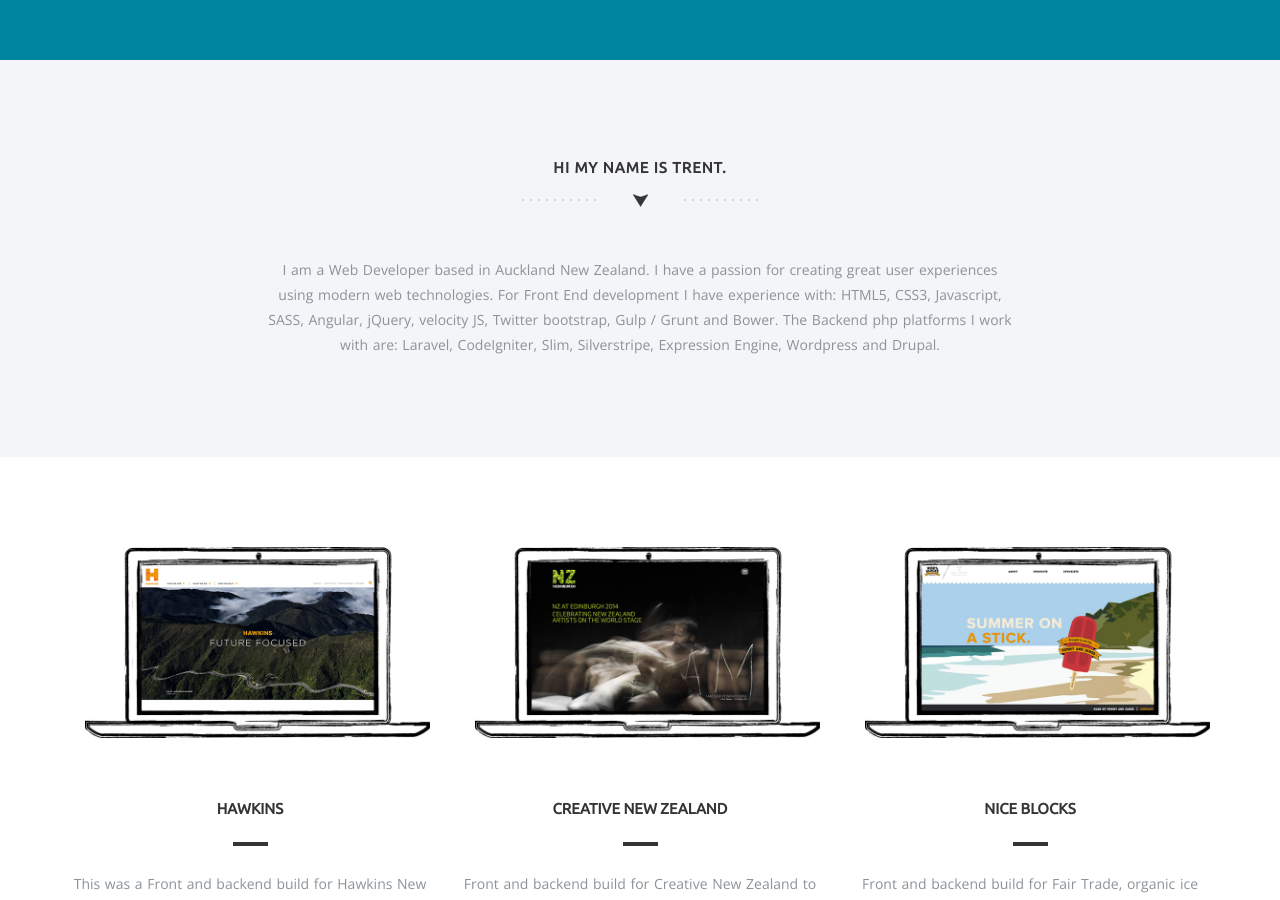
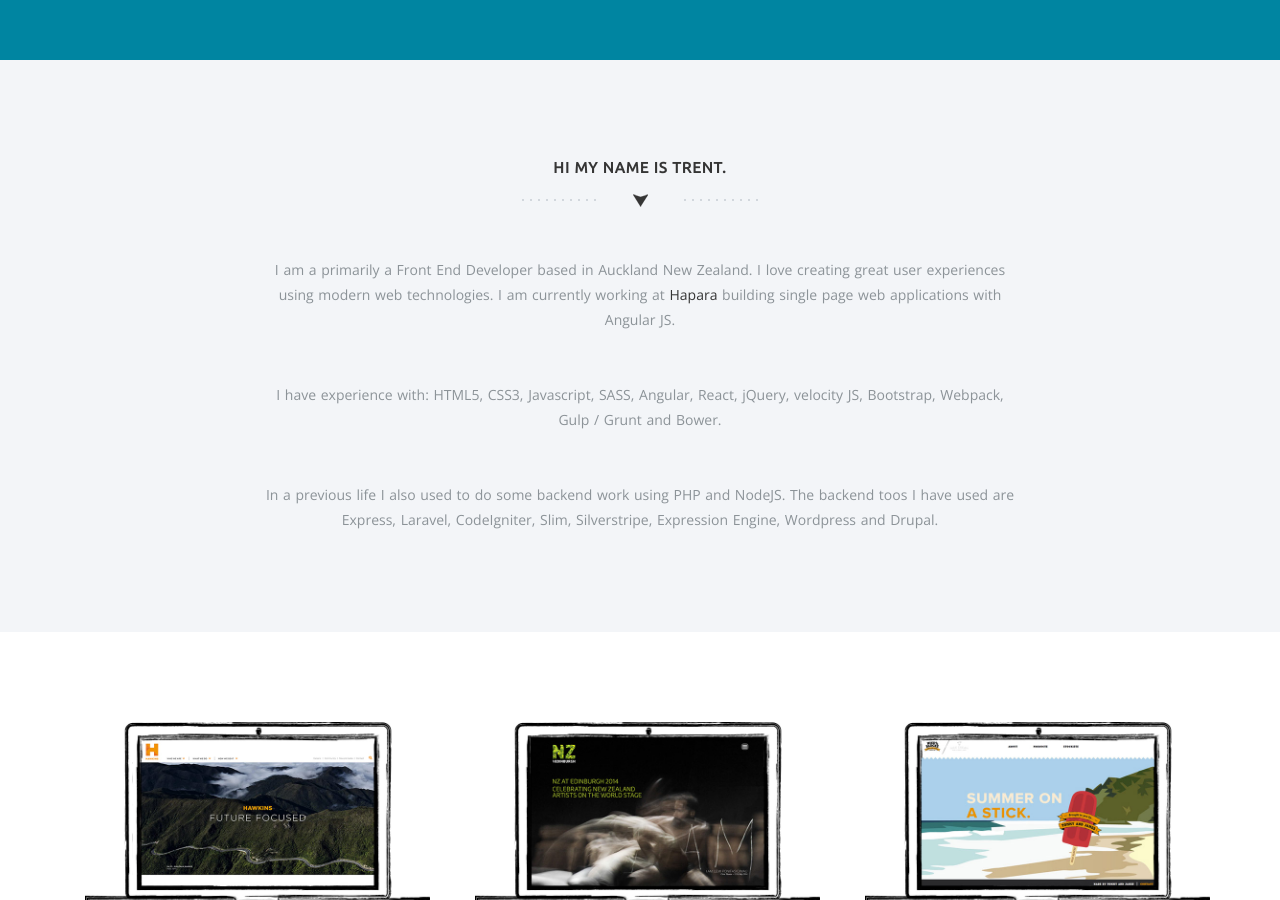
Before and after one commit to trenthogan/trenthogan.github.io, a Jekyll site: the page built from index.html, in a window 1280 px wide and 900 px high, scrolled down 608 px. Built offline with Jekyll 4.4.1, drawn with Linux system fonts in a browser that asks for light colours; Markdown is read by kramdown in place of the engine named in the settings.

Commit message:
Update About Blurb

```diff
--- a/index.html
+++ b/index.html
@@ -18,7 +18,9 @@ title:  "Home"
             <div class="row">
               <div class="col-md-8 col-md-offset-2">
                 <h1 class="arrow">Hi my name is Trent.</h1>
-                <p>I am a Web Developer based in Auckland New Zealand. I have a passion for creating great user experiences using modern web technologies. For Front End development I have experience with: HTML5, CSS3, Javascript, SASS, Angular, jQuery, velocity JS, Twitter bootstrap, Gulp / Grunt and Bower. The Backend php platforms I work with are: Laravel, CodeIgniter, Slim, Silverstripe, Expression Engine, Wordpress and Drupal.</p>
+                <p>I am a primarily a Front End Developer based in Auckland New Zealand. I love creating great user experiences using modern web technologies. I am currently working at <a href="https://hapara.com/">Hapara</a> building single page web applications with Angular JS.</p>
+                <p>I have experience with: HTML5, CSS3, Javascript, SASS, Angular, React, jQuery, velocity JS, Bootstrap, Webpack, Gulp / Grunt and Bower.</p>
+                <p>In a previous life I also used to do some backend work using PHP and NodeJS. The backend toos I have used are Express, Laravel, CodeIgniter, Slim, Silverstripe, Expression Engine, Wordpress and Drupal.</p>
               </div>
             </div>
           </div>
```
Also changed, not shown: 1 other file.
